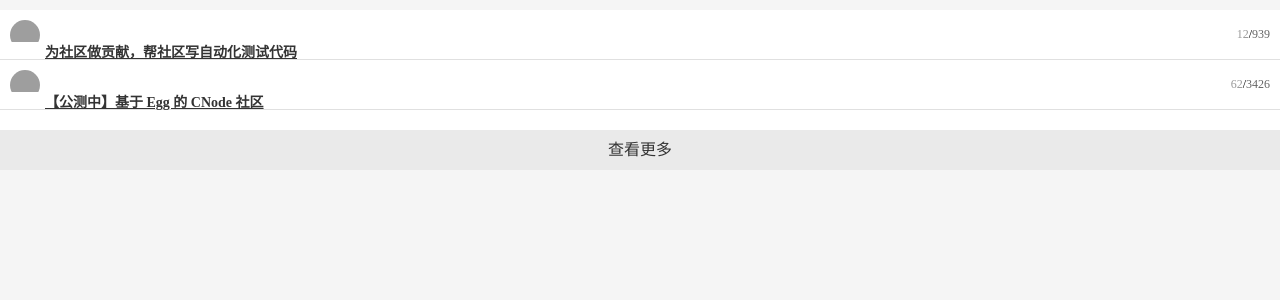
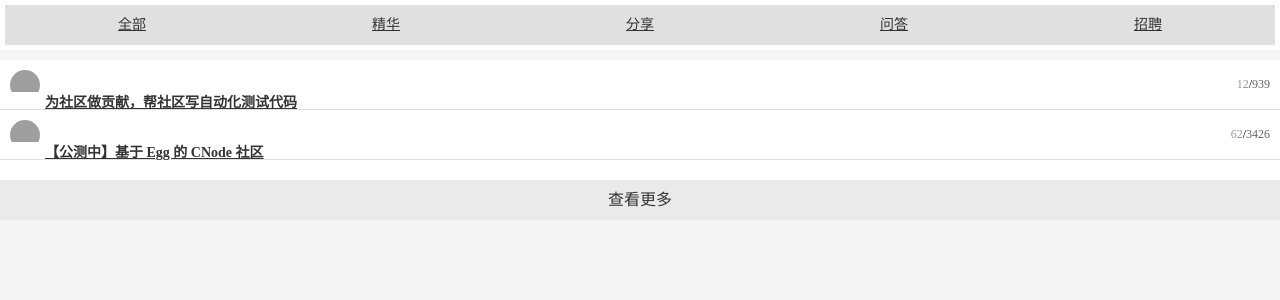
Before and after one commit to RyanLiu0235/cnode-react, a React app: page / in a window 1280 px wide. Shown: the top 300 px of the page. Built offline with nearby package versions, Linux system fonts and the light colour scheme; grey boxes are pictures that could not be loaded.

Commit message:
add navbar

```diff
--- a/src/components/IndexPage.jsx
+++ b/src/components/IndexPage.jsx
@@ -3,6 +3,7 @@ import React, {
 } from 'react'
 import TopicList from './TopicList'
 import superagent from 'superagent'
+import NavBar from './NavBar'
 
 class IndexPage extends Component {
 	constructor(props) {
@@ -18,6 +19,7 @@ class IndexPage extends Component {
 	render() {
 		return (
 			<div>
+				<NavBar />
 				<TopicList topicList={this.state.topicList} checkMore={this.checkMore} />
 			</div>
 		)
--- a/src/components/NavBar.jsx
+++ b/src/components/NavBar.jsx
@@ -36,6 +36,6 @@ class NavBar extends Component {
 			</div>
 		)
 	}
-})
+}
 
 export default NavBar
```
